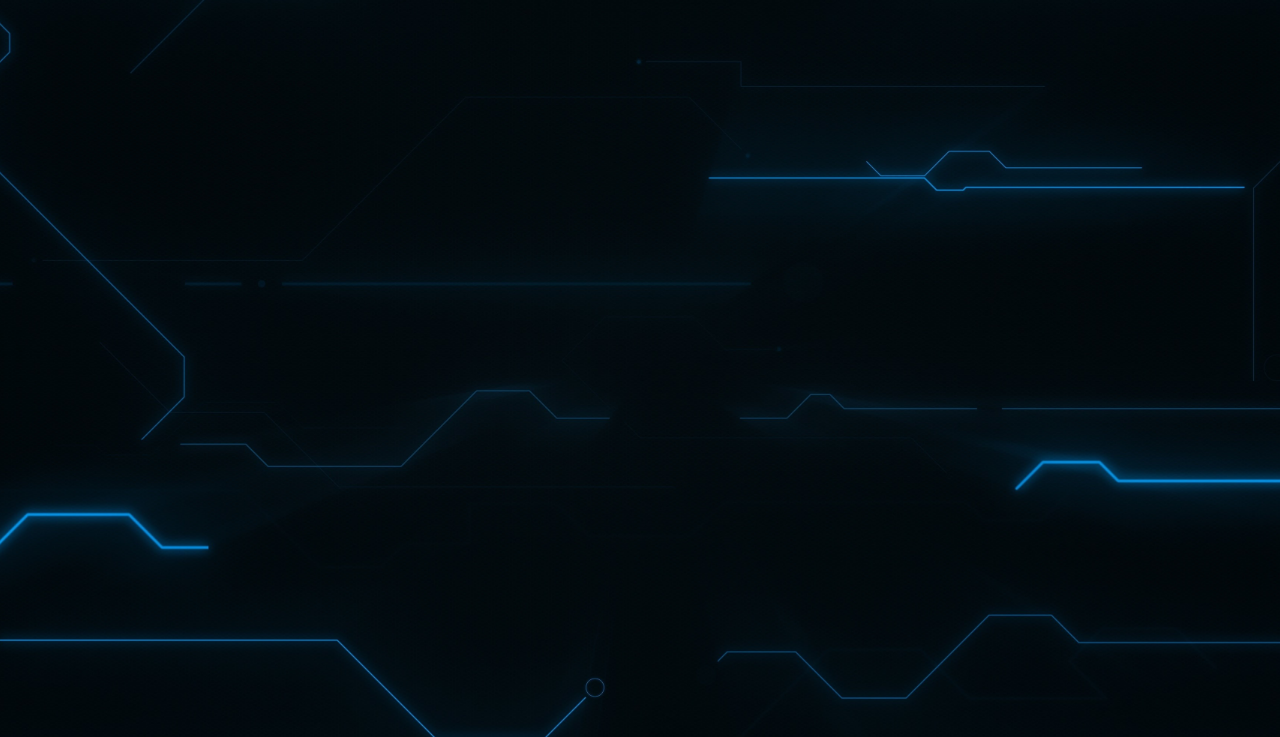
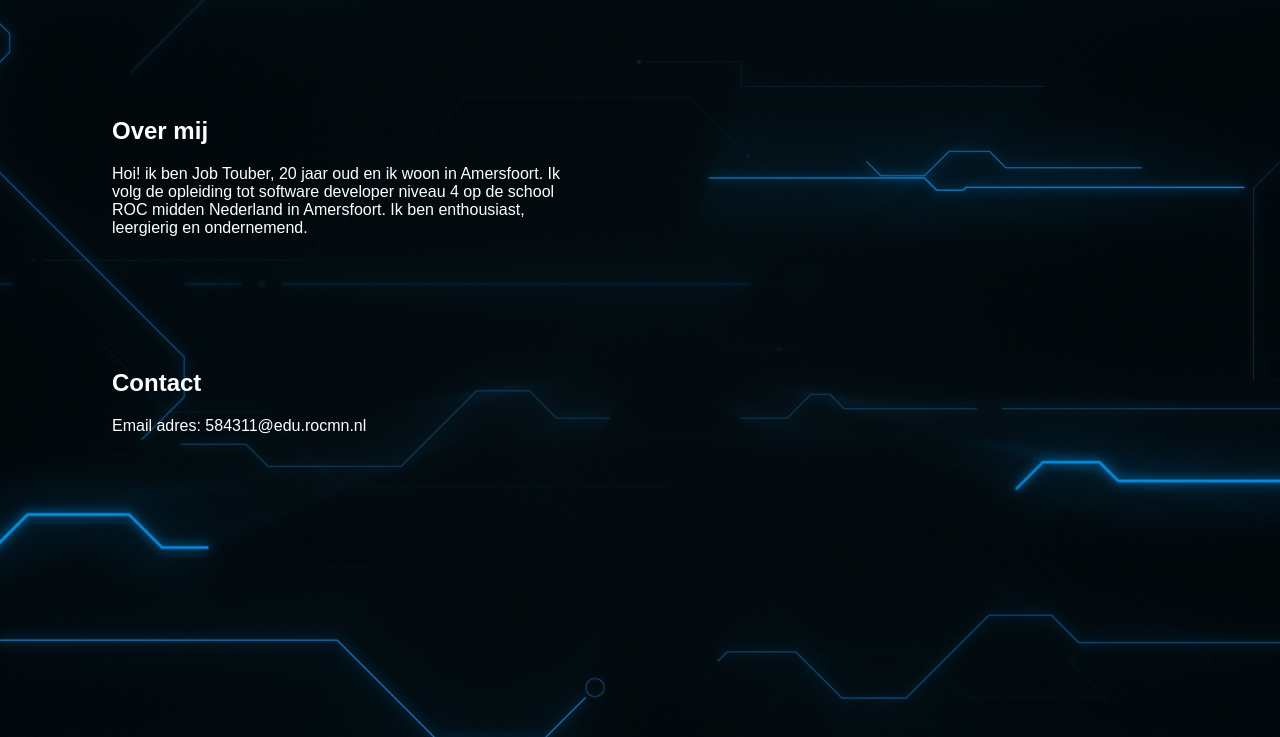
Before and after one commit to Jobtouber/Portfolio_job, a plain HTML site: page profiel.html in a window 1280 px wide. Shown: the part 63-800 px from the top of the page. Drawn offline with Linux system fonts and the light colour scheme.

Commit message:
project + over mij

```diff
--- a/profiel.html
+++ b/profiel.html
@@ -34,6 +34,17 @@
             </ul>
           </div>
         </div>
+
+        <div class="media">
+          <div class="info">
+            <h2>Over mij</h2>
+            <p>Hoi! ik ben Job Touber, 20 jaar oud en ik woon in Amersfoort. Ik volg de opleiding tot software developer niveau 4 op de school ROC midden Nederland in Amersfoort. Ik ben enthousiast, leergierig en ondernemend.</p>
+          </div>
+
+          <div class="contact">
+            <h2>Contact</h2>
+            <p>Email adres: 584311@edu.rocmn.nl</p>
+          </div>
     </div>
 
 </body>
--- a/style-p.css
+++ b/style-p.css
@@ -62,6 +62,32 @@ body {
 
 .navbar a:hover::before {
   width: 100%;
+}
+
+.media {
+  grid-area: media;
+  display: grid;
+  grid-template-columns: 1fr;
+  grid-template-rows: 1.7fr 0.3fr;
+  grid-auto-columns: 1fr;
+  gap: 0px 0px;
+  grid-auto-flow: row;
+  grid-template-areas:
+    "info"
+    "contact";
+}
+
+.info {
+  grid-area: info;
+  color: #ffffff;
+  margin: 4em 0 6em 7em;
+  max-width: 30em;
+}
+
+.contact {
+  grid-area: contact;
+  color: #ffffff;
+  margin-left: 7em;
 }
 
 
--- a/style-project.css
+++ b/style-project.css
@@ -68,34 +68,34 @@ body {
     grid-area: media;
     display: grid;
     grid-template-columns: 1fr 1fr 1fr;
-    grid-template-rows: 1fr 1fr 1fr;
+    grid-template-rows: 1fr 1fr;
     grid-auto-columns: 1fr;
-    gap: 10px 0px;
+    gap: 0px 0px;
     grid-auto-flow: row;
     grid-template-areas:
-      "titel titel titel"
       "technowire p1 p2"
       "p3 p4 p5";
   }
 
-  .titel {
-    grid-area: titel;
+  .technowire {
+    grid-area: technowire;
     text-align: center;
+    border-bottom: 2px solid #0992e3 ;
+    margin-top: 2em;
   }
 
-  .titel h1{
+  .technowire p{
     color: #ffffff;
-  }
-  .technowire {
-    grid-area: technowire;
   }
 
   .p1 {
     grid-area: p1;
+    border-bottom: 2px solid #0992e3 ;
   }
 
   .p2 {
     grid-area: p2;
+    border-bottom: 2px solid #0992e3 ;
   }
 
   .p3 {
```
Also changed, not shown: project.html (+2 -3 lines).
